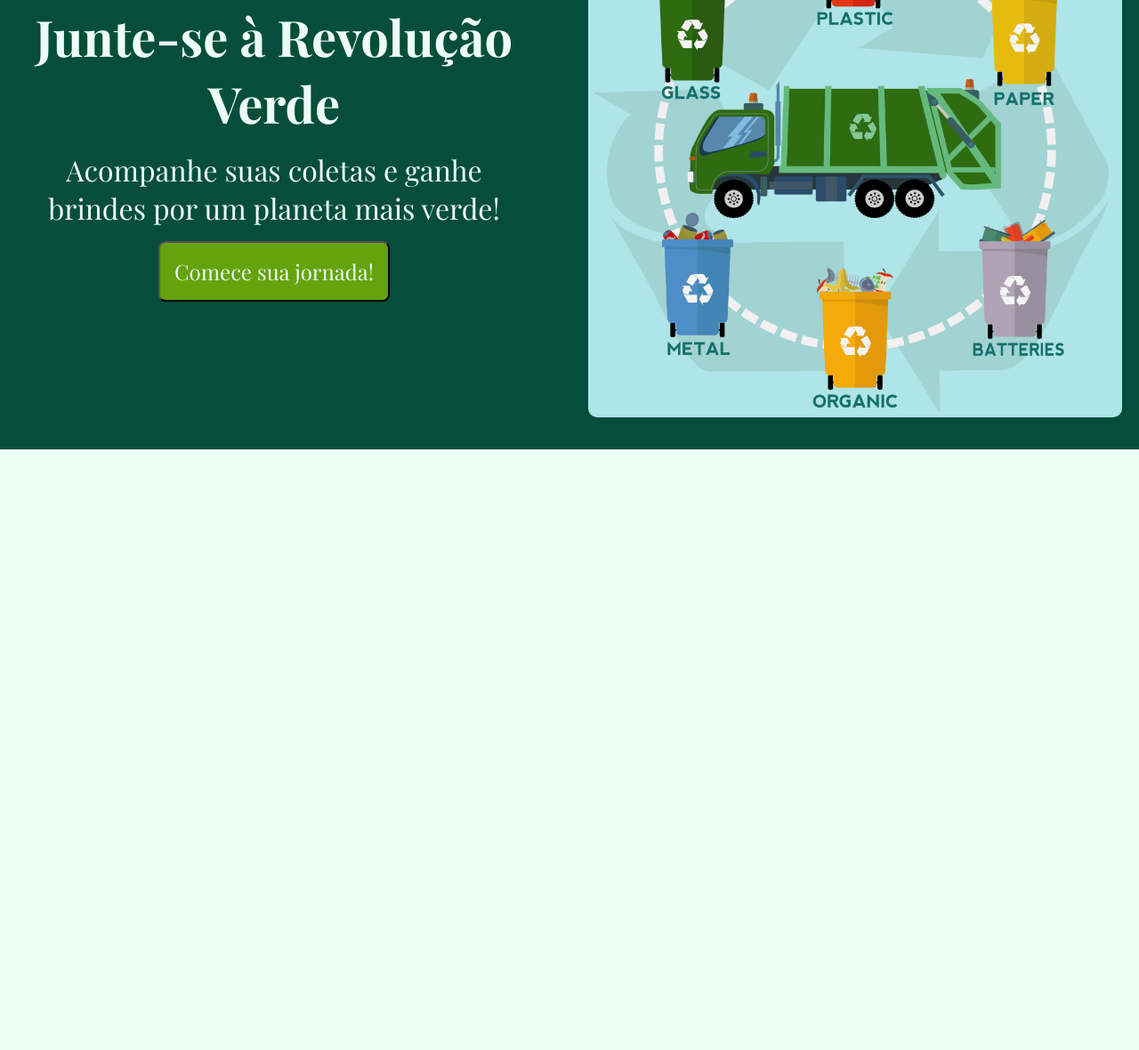
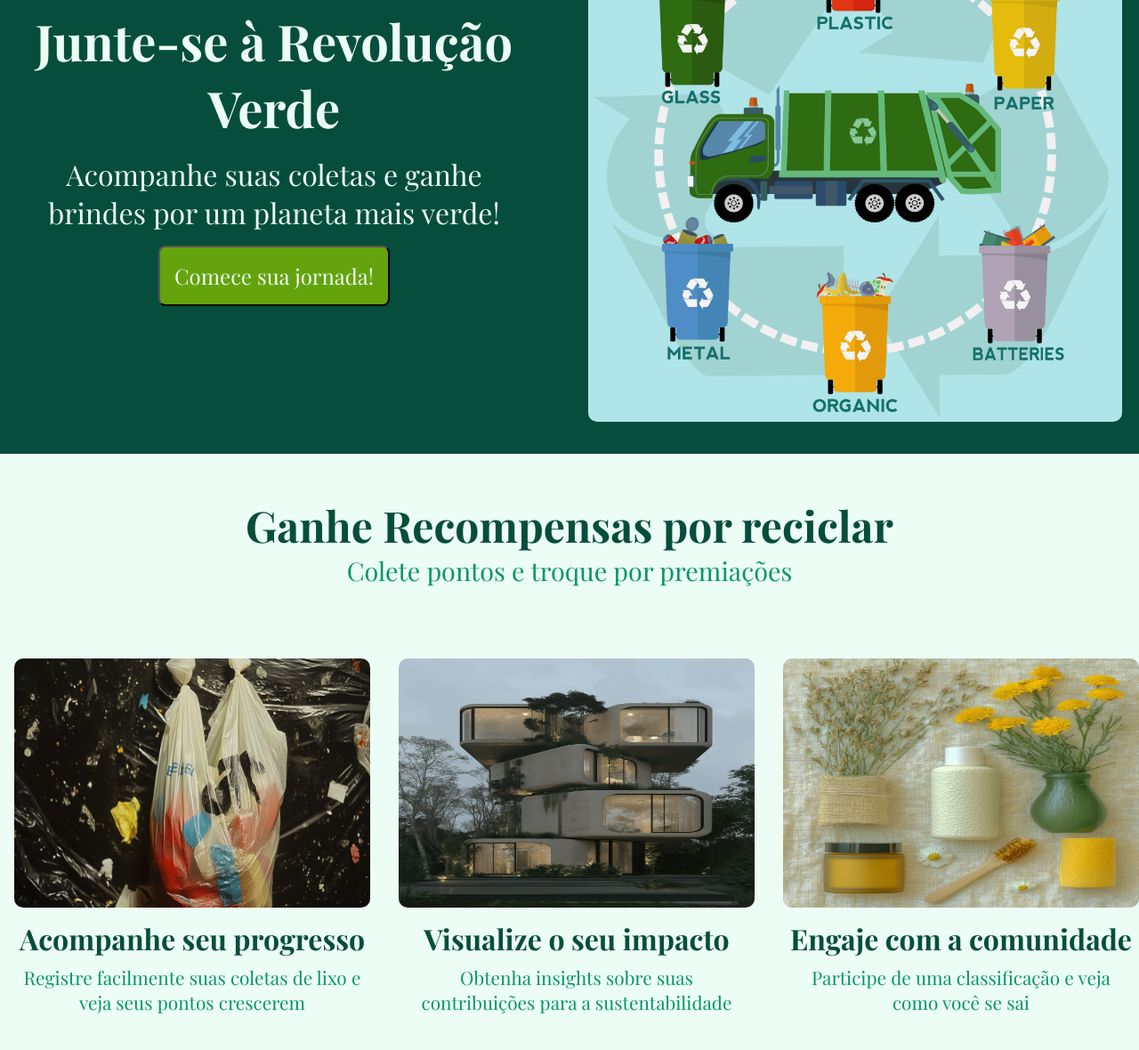
Before and after one commit to JeanPDR/GreenManager-, a plain HTML site: page frontend/index.html in a window 1280 px wide. Shown: the part 319-1499 px from the top of the page at 89% size. Before the commit the page ends 824 px from the top, so only its background shows below. Drawn offline with nearby package versions, Linux system fonts and the light colour scheme; a web font is replaced by a local one.

Commit message:
criando e estilizando section features

```diff
--- a/frontend/index.html
+++ b/frontend/index.html
@@ -33,5 +33,26 @@
         </div>
       </div>
     </section>
+    <section class="feature-section">
+      <h2 class="section-title">Ganhe Recompensas por reciclar</h2>
+      <p class="section-text">Colete pontos e troque por premiações</p>
+      <div class="features">
+        <div class="feature-img">
+          <img src="./assets/sacolasPlasticas.jpeg" alt="Sacolas plasticas">
+          <h3 class="feature-title">Acompanhe seu progresso</h3>
+          <p class="feature-text">Registre facilmente suas coletas de lixo e veja seus pontos crescerem</p>
+        </div>
+        <div class="feature-img">
+          <img src="./assets/impacto.jpeg" alt="">
+          <h3 class="feature-title">Visualize o seu impacto</h3>
+          <p class="feature-text">Obtenha insights sobre suas contribuições para a sustentabilidade</p>
+        </div>
+        <div class="feature-img">
+          <img src="./assets/gifts.jpeg" alt="">
+          <h3 class="feature-title">Engaje com a comunidade</h3>
+          <p class="feature-text">Participe de uma classificação e veja como você se sai</p>
+        </div>
+      </div>
+    </section>
   </body>
 </html>
--- a/frontend/styles/style.css
+++ b/frontend/styles/style.css
@@ -17,6 +17,7 @@ body {
 
 h1,
 h2,
+h3,
 p,
 button {
     font-family: "Playfair Display", serif;
@@ -95,6 +96,58 @@ button {
     border-radius: 10px;
 }
 
+
+.feature-section{
+    margin-top: 3rem;
+    text-align: center;
+}
+
+.feature-section .section-title{
+    color:#064e3b;
+    font-size: 1.6rem;
+}
+
+.feature-section .section-text{
+    color: #059669;
+    font-size: 1rem;
+}
+
+.features{
+    display: flex;
+    flex-direction: column;
+    justify-content: space-between;
+    margin-top: 1rem;
+}
+
+.feature-img{
+    display: flex;
+    flex-direction: column;
+    align-items: center;
+    margin-bottom: 1rem;
+}
+
+.feature-img img{
+    width: 300px;
+    height: 300px;
+    margin-bottom: .8rem;
+    border-radius: 10px;
+}
+
+.feature-title{
+    font-size: 1.5rem;
+    color: #064E3B;
+}
+
+.feature-text{
+    font-size: 1rem;
+    margin: .5rem;
+    color: #059669;
+}
+
+
+
+
+
 @media (min-width: 768px) {
     .header-primary {
         font-size: 3.5rem;
@@ -135,4 +188,35 @@ button {
         width: 600px;
         height: 600px;
     }
+
+    .feature-section .section-title{
+        font-size: 3rem;
+    }
+
+    .feature-section .section-text{
+        font-size: 1.8rem;
+        margin-bottom: 4rem;
+    }
+
+    .features{
+        flex-direction: row;
+        justify-content: space-evenly;
+    }
+
+    .feature-img{
+        padding: 1rem;
+    }
+
+    .feature-img img{
+        width: 400px;
+        height: 280px;
+    }
+
+    .feature-title{
+        font-size: 2rem;
+    }
+
+    .feature-text{
+        font-size: 1.3rem;
+    }
 }
```
Also changed, not shown: frontend/assets/gifts.jpeg (added), frontend/assets/impacto.jpeg (added), frontend/assets/sacolasPlasticas.jpeg (added).
